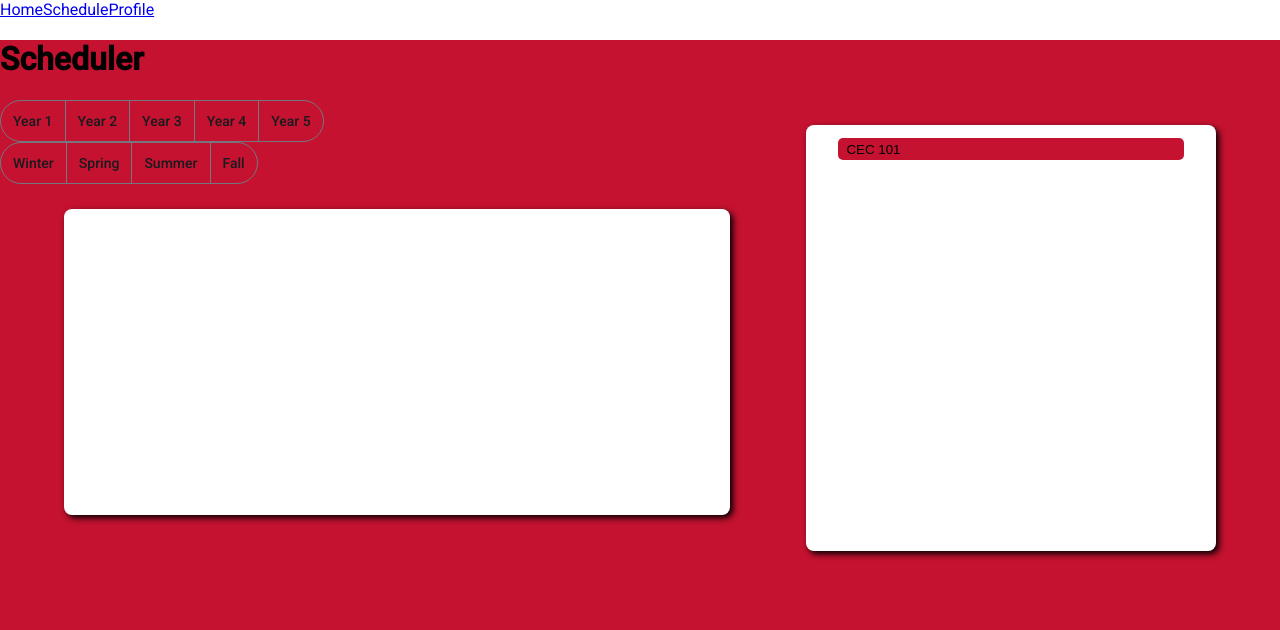
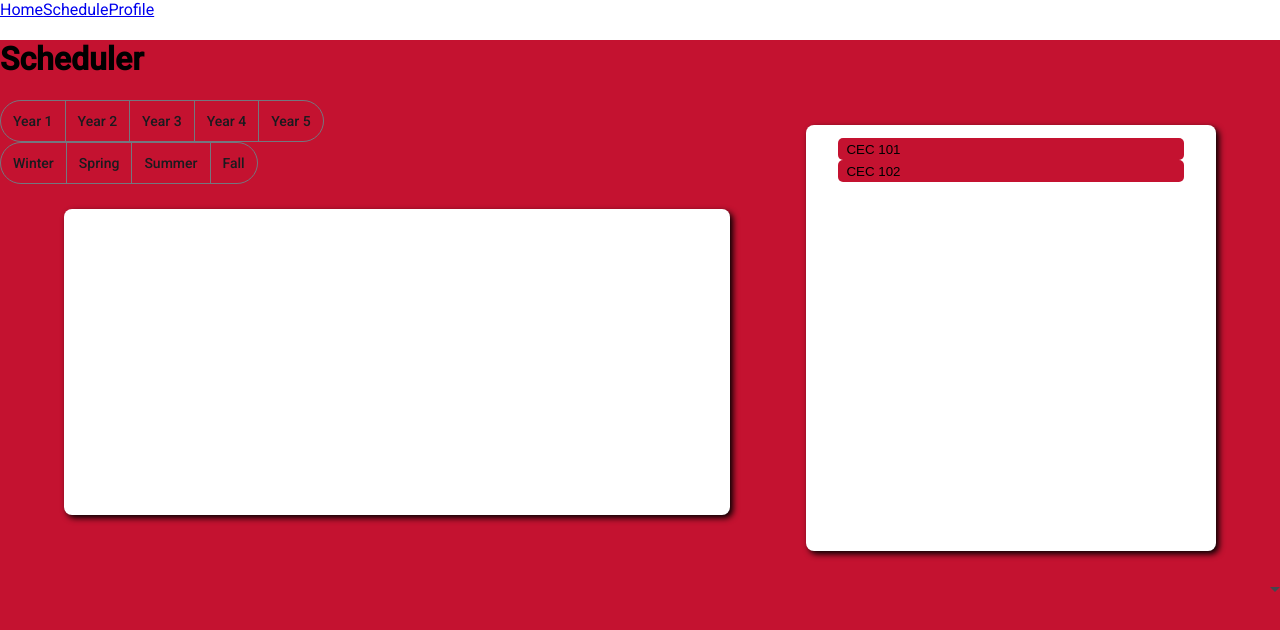
Before and after one commit to NuckJunes/CoursePlannerRemake, an Angular app in the folder CoursePlanner_Frontend/: page /schedule-create-edit in a window 1280 px wide. Shown: the top 630 px of the page. Built offline with nearby package versions, Linux system fonts and the light colour scheme.

Commit message:
Added section updates to frontend for credit hours.

```diff
--- a/CoursePlanner_Frontend/src/app/models/CourseRequestDTO.ts
+++ b/CoursePlanner_Frontend/src/app/models/CourseRequestDTO.ts
@@ -4,8 +4,8 @@ export default interface CourseRequestDTO {
     Credit_hours: number,
     Subject: string,
     Course_Number: number,
+    PreRequisites: string,
     FeatureIds: Array<number>,
     CampusIds: Array<number>,
-    PreReqIds: Array<number>,
     SectionIds: Array<number>
 }
--- a/CoursePlanner_Frontend/src/app/models/CourseResponseDTO.ts
+++ b/CoursePlanner_Frontend/src/app/models/CourseResponseDTO.ts
@@ -11,5 +11,6 @@ export default interface CourseResponseDTO {
     Course_Number: number,
     FeatureDTOs: Array<FeatureDTO>,
     CampusDTOs: Array<CampusDTO>,
-    PreReqDtos: Array<PrereqDTO>
+    SectionIds: Array<number>,
+    PreRequisites: string
 }
--- a/CoursePlanner_Frontend/src/app/models/SectionResponseDTO.ts
+++ b/CoursePlanner_Frontend/src/app/models/SectionResponseDTO.ts
@@ -1,7 +1,9 @@
 import CourseDTO from "./CourseDTO"
 export default interface SectionResponseDTO {
+    Id: number,
     Name: string,
     Credit_Min: number,
     Credit_Max: number,
-    Courses: Array<CourseDTO>
+    Courses: Array<CourseDTO>,
+    Credit_Current: number
 }
--- a/CoursePlanner_Frontend/src/app/schedule-create-edit/schedule-create-edit.component.html
+++ b/CoursePlanner_Frontend/src/app/schedule-create-edit/schedule-create-edit.component.html
@@ -37,10 +37,15 @@
     </div>
     <div class="majors">
         <!-- Dropdown for selecting majors -->
+         <mat-select>
+            @for (major of majors; track major) {
+                <mat-option (onSelectionChange)="selectMajor(major)">{{major.Name}}</mat-option>
+            }
+         </mat-select>
          <ul>
             <li *ngFor="let s of displayedSections">
                 {{s.Name}} <!-- Progress bar with min/max displayed on top -->
-                <mat-progress-bar mode="determinate" value="({{s.Credit_Min / s.Credit_Max}}) * 100.0"></mat-progress-bar>
+                <mat-progress-bar mode="determinate" value="({{s.Credit_Current / s.Credit_Min}}) * 100.0"></mat-progress-bar>
             </li>
          </ul>
     </div>
--- a/CoursePlanner_Frontend/src/app/schedule-create-edit/schedule-create-edit.component.ts
+++ b/CoursePlanner_Frontend/src/app/schedule-create-edit/schedule-create-edit.component.ts
@@ -9,10 +9,11 @@ import { NavbarComponent } from '../navbar/navbar.component';
 import MajorResponseDTO from '../models/MajorResponseDTO';
 import SectionResponseDTO from '../models/SectionResponseDTO';
 import { MatProgressBarModule } from '@angular/material/progress-bar';
+import { MatSelectModule } from '@angular/material/select';
 
 @Component({
   selector: 'app-schedule-create-edit',
-  imports: [MatButtonToggleModule, NgFor, NavbarComponent, MatProgressBarModule],
+  imports: [MatButtonToggleModule, NgFor, NavbarComponent, MatProgressBarModule, MatSelectModule],
   templateUrl: './schedule-create-edit.component.html',
   styleUrl: './schedule-create-edit.component.css'
 })
@@ -26,7 +27,7 @@ export class ScheduleCreateEditComponent {
   courses: Array<CourseResponseDTO> = []; //What is selected in classes
   displayedCourses: Array<CourseResponseDTO> = []; //What is displayed from the selected
   globalCourses: Array<CourseResponseDTO> = [ //Acutal Courses that are stored
-    {
+    { //Fake data that will be replaced with real data after API works
       Id: 1,
       Name: "Computer Science Intro",
       Description: "A intro to Computer Science",
@@ -35,10 +36,41 @@ export class ScheduleCreateEditComponent {
       Course_Number: 101,
       FeatureDTOs: [],
       CampusDTOs: [],
-      PreReqDtos: []
+      SectionIds: [1],
+      PreRequisites: ""
+    },
+    {
+      Id: 2,
+      Name: "Computer Science Intro 2",
+      Description: "A intro to Computer Science again",
+      Credit_hours: 1.0,
+      Subject: "CEC",
+      Course_Number: 102,
+      FeatureDTOs: [],
+      CampusDTOs: [],
+      SectionIds: [1],
+      PreRequisites: "(this.courses.find(i => (i.Id === 1)))"
     }
   ];
-  majors: Array<MajorResponseDTO> = [];
+  majors: Array<MajorResponseDTO> = [
+    {
+      Id: 1,
+      Name: "Software Engineering",
+      College: "College of Computer Engineering",
+      Graduate: false,
+      Credit_Min: 92.0,
+      Credit_Max: 98.0,
+      Sections: [
+        {
+          Id: 1,
+          Name: "Core",
+          Credit_Min: 2.0,
+          Credit_Max: 2.0,
+          Credit_Current: 0.0,
+          Courses: []
+        }
+      ]
+  }];
   displayedSections: Array<SectionResponseDTO> = [];
 
   constructor(private globalData: globalData) {}
@@ -124,6 +156,19 @@ export class ScheduleCreateEditComponent {
     this.classesChange();
   }
 
+  // Adds/Removes courses to be shown to users for a section, also changes its credit hours
+  updateSections(course: CourseResponseDTO, remove: boolean) {
+    this.displayedSections.forEach(s => {
+      if(remove && course.SectionIds.find(i => i === s.Id)) {
+        s.Credit_Current = s.Credit_Current - course.Credit_hours;
+        s.Courses.filter(i => (i.Id !== course.Id));
+      } else if(!remove) {
+        s.Courses.push({Id : course.Id, Name : course.Name, Description : course.Description});
+        s.Credit_Current = s.Credit_Current + course.Credit_hours;
+      }
+    });
+  }
+
   yearChange(event: MatButtonToggleChange) {
     this.year = Number(event.value);
     this.classesChange();
@@ -160,5 +205,9 @@ export class ScheduleCreateEditComponent {
 
   }
 
+  // Change displayed courses based on which major is selected
+  selectMajor(major: MajorResponseDTO) {
+    this.displayedSections = major.Sections;
+  }
 
 }
```
Also changed, not shown: 2 other files (tests, documents, lock files or other folders).
